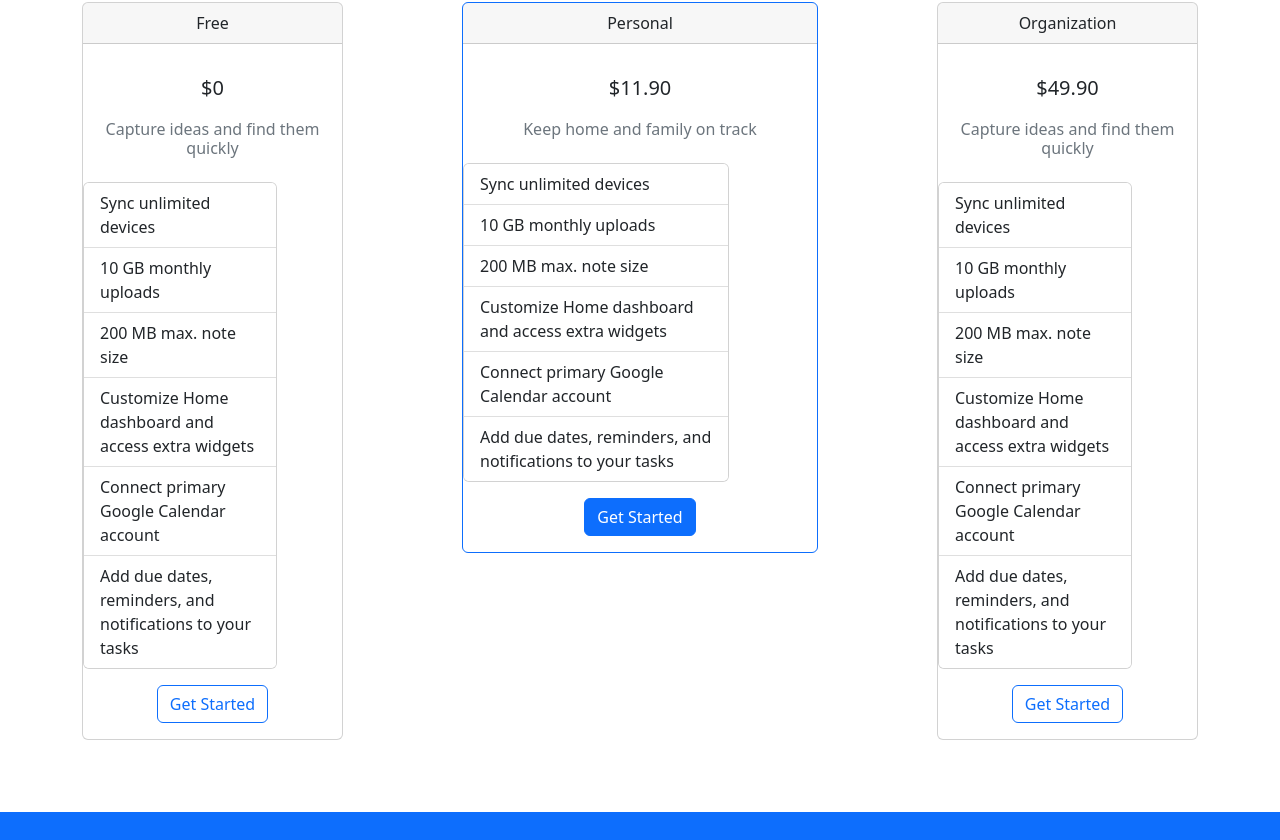
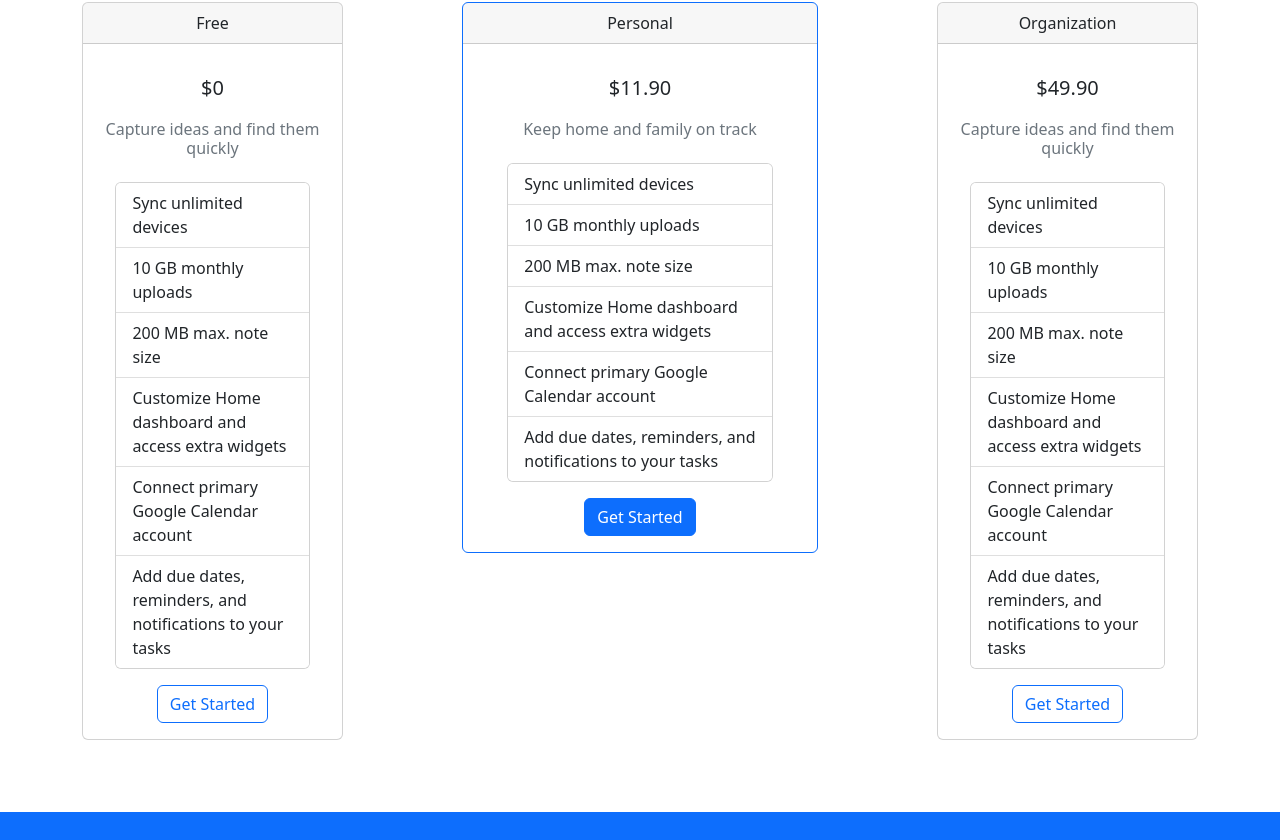
Before and after one commit to DagnaSchmidt/bootstrap-test-website, a website: page index.html in a window 1280 px wide. Shown: the part 1200-2040 px from the top of the page. Drawn offline with nearby package versions, Linux system fonts and the light colour scheme.

Commit message:
position fixes

```diff
--- a/index.html
+++ b/index.html
@@ -79,7 +79,7 @@
         <div class="section__one">
             <div class="container-lg">
                 <div class="row justify-content-lg-between">
-                    <div class="col-lg-5 py-5">
+                    <div class="col-lg-5 py-5 my-auto">
                         <h1>Get More Done with whitepace</h1>
                         <p>
                             Project management software that enables your teams to collaborate,
@@ -96,7 +96,7 @@
         <div class="section__two py-4">
             <div class="container-lg">
                 <div class="row justify-content-lg-between">
-                    <div class="col-lg-5 py-5">
+                    <div class="col-lg-5 py-5 my-auto">
                         <h2>Project Management</h2>
                         <p>
                             Images, videos, PDFs and audio files are supported.
@@ -131,7 +131,7 @@
                                 <h5 class="card-title text-center py-3">$0</h5>
                                 <h6 class="card-subtitle mb-2 text-muted text-center">Capture ideas and find them quickly</h6>
                             </div>
-                            <div class="card w-75">
+                            <div class="card w-75 mx-auto">
                                 <ul class="list-group list-group-flush">
                                   <li class="list-group-item">Sync unlimited devices</li>
                                   <li class="list-group-item">10 GB monthly uploads</li>
@@ -155,7 +155,7 @@
                                 <h5 class="card-title text-center py-3">$11.90</h5>
                                 <h6 class="card-subtitle mb-2 text-muted text-center">Keep home and family on track</h6>
                             </div>
-                            <div class="card w-75">
+                            <div class="card w-75 mx-auto">
                                 <ul class="list-group list-group-flush">
                                   <li class="list-group-item">Sync unlimited devices</li>
                                   <li class="list-group-item">10 GB monthly uploads</li>
@@ -179,7 +179,7 @@
                                 <h5 class="card-title text-center py-3">$49.90</h5>
                                 <h6 class="card-subtitle mb-2 text-muted text-center">Capture ideas and find them quickly</h6>
                             </div>
-                            <div class="card w-75">
+                            <div class="card w-75 mx-auto">
                                 <ul class="list-group list-group-flush">
                                   <li class="list-group-item">Sync unlimited devices</li>
                                   <li class="list-group-item">10 GB monthly uploads</li>
```
